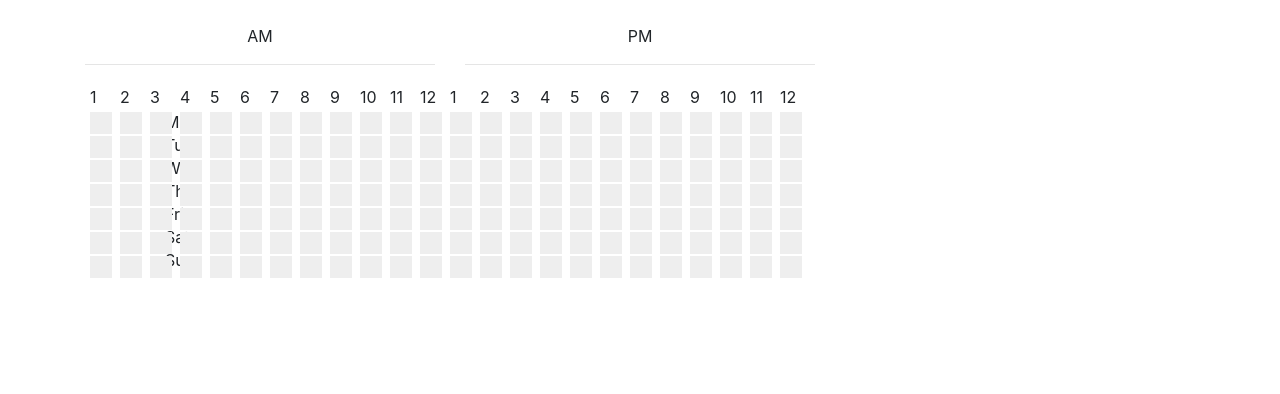
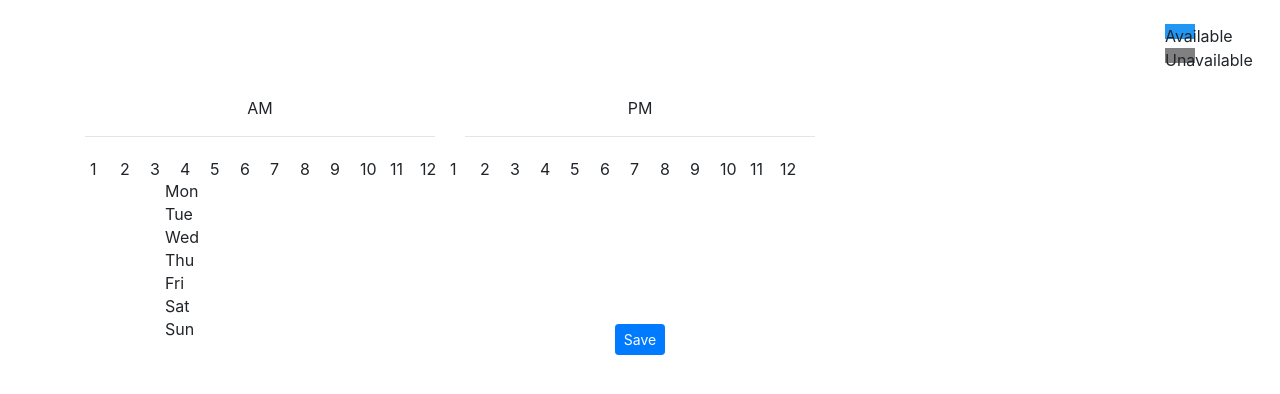
Before and after one commit to FrancisAbouNader/Mini-Project, a React (Create React App) app: page / in a window 1280 px wide. Shown: the top 394 px of the page. Built offline with nearby package versions, Linux system fonts and the light colour scheme.

Commit message:
latest update

```diff
--- a/src/Days.js
+++ b/src/Days.js
@@ -1,23 +1,15 @@
 import React from 'react'
-
 export default function Days() {
     const days=["Mon", "Tue", "Wed", "Thu", "Fri", "Sat", "Sun"]
     return (
         <div>
-
             {
             days.map((days,index) => (
+                <div  key={index} className="days mt-3">
 
-                <div  key={index} className="days mt-3">
-                    <div className="col d-flex flex-row">
-                        <p className="col" style={{ position: "fixed", left: "150px" }}>  {days}</p>
-                        </div>
-
+                        <p className="col" style={{left: "150px" }}>  {days}</p>
                 </div>
             ))
-
-
-
         }
     </div>
 
--- a/src/Hours.js
+++ b/src/Hours.js
@@ -1,5 +1,4 @@
 import React from 'react'
-
 export default function Hours() {
     const time = [1, 2, 3, 4, 5, 6, 7, 8, 9, 10, 11, 12]
     return (
@@ -10,23 +9,22 @@ export default function Hours() {
                                 time.map((time,index) => {
                                     return (
                                         <div key={index} className="col pt-1">
-
                                             {time}
                                         </div>
-                                    )
-                                })
+                                    )})
                             }
                         </div>
             </div>
             <div className="HourPm row">
                         <div className="col-md-6 d-flex flex-row ">
-
-                            {time.map((time,index) => (
+                            {
+                                time.map((time, index) => {
+                                    return (
                                         <div key={index} className="col pt-1">
                                             {time}
                                         </div>
-                            ))}
-
+                                    )})
+                            }
                         </div>
             </div>
         </div>
--- a/src/HoursWeekPicker.js
+++ b/src/HoursWeekPicker.js
@@ -2,20 +2,21 @@ import React from "react"
 import Time from "./Time"
 import Days from "./Days"
 import Hours from "./Hours"
-import SelectBox from "./SelectBox"
 import "./index.css"
+import Legend from "./Legend"
+import Submit from "./Submit"
 function HoursWeekPicker () {
         return (
             <div>
-         <div className="container mt-4">
+                <div className="container mt-4">
+                    <Legend />
+                    <br/>
+                    <br/>
                     <Time/>
                     <Hours/>
-        </div >
+                </div >
                     <Days/>
-
-
-                    <SelectBox/>
-
+                    <Submit/>
             </div>
 
         )
--- /dev/null
+++ b/src/Legend.js
@@ -0,0 +1,24 @@
+import React from 'react'
+import "./index.css"
+export default function Legend() {
+    return (
+        <div>
+            <div className="float-right">
+                <div className="Available">
+                     <p> Available</p>
+                </div>
+            </div>
+            <br />
+
+            <div className="float-right">
+                <div className="Unavailable">
+                     <p> Unavailable</p>
+                </div>
+            </div>
+
+        </div>
+
+
+
+    )
+}
--- a/src/SelectBox.js
+++ b/src/SelectBox.js
@@ -1,39 +1,65 @@
 import React from 'react'
-// import weeklyData from './data'
+import weeklyData from './data'
 import SelectSquare from "./SelectSquare"
 
 function SelectBox() {
    const hours = [1, 2, 3, 4, 5, 6, 7, 8, 9, 10, 11, 12, 13, 14, 15, 16, 17, 18, 19, 20, 21, 22, 23, 24]
-     const days = ["Mon", "Tue", "Wed", "Thu", "Fri", "Sat", "Sun"]
-        return (
+    const days = ["Mon", "Tue", "Wed", "Thu", "Fri", "Sat", "Sun"]
 
+
+
+    // const hour = (hours) => {
+    //     let content = [];
+    //     for (let i = 0; i < hours.length; i++) {
+    //         content.push
+    //             (
+    //                 <div onClick={() =>
+    //                 {
+    //                  console.log(`You selected ${hours[i]}`)
+    //                  }}>
+    //                 <SelectSquare/>
+    //                 </div>
+    //             );
+    //     }
+    //     return content;
+    // };
+    // const day = (days) => {
+    //     let d = [];
+    //     for (let i = 0; i < days.length; i++) {
+    //         d.push
+    //         (
+    //             <div className="row">
+    //                 {hour(hours)}
+    //             </div>
+    //         );
+    //     }
+    //     return d;
+    // };
+
+    return (
             <div className="container">
                 <div className="selectiveBox">
                 {
-                    days.map((item, i) =>
-                    {
+
+                    days.forEach((item, i) => {
                         return (
-                                    <div className="row">
-                                        {hours.map((item2, j) => {
+                            <div className="row">
+                                {hours.forEach((item2, j) => {
+                                    return (
+                                      <p style={{color:"black"}}>hi</p>
 
-                                            return (
-                                                // <div onClick={() => {
-                                                //     console.log(`You have selected ${item} @ ${item2}`)
-                                                // }}>
-                                                //     {/* If weekleydata[i][j]==iteem2 betlawwin bleu  */}
-                                                //     {weeklyData[i].hour.includes(item2) ? <div style={{ backgroundColor: "#047dc4" }} className="card" />
-                                                //     : <div style={{ backgroundColor: hours.color }} className="card" />}
 
-                                                // </div>
-                                                <div onChange={() => {
-                                                        console.log(`You selected ${item} @ ${item2}`)
-                                                    }}>
-                                                   <SelectSquare/>
-                                                    </div>
-                                             )})}
-                                        </div>
-                        )})
-                    }
+
+                                    )
+                                })}
+                            </div>
+                        )
+                    })
+                    // day(days)
+
+
+                        }
+
                      </div>
             </div>
         )
--- a/src/SelectSquare.js
+++ b/src/SelectSquare.js
@@ -8,32 +8,28 @@ export default class SelectSquare extends Component {
             isSelected : false,
         }
         this.handleChange = this.handleChange.bind(this)
-
     }
-
-
     handleChange() {
         this.setState(prevState => ({
             isSelected: !prevState.isSelected
-
         }));
     }
-
     render() {
+        // const completedStyle = {
+        //  backgroundColor :  "#2196f3"
+        // }
+        // console.log(this.state.isSelected)
         console.log(this.state.isSelected)
         return (
-        <label className="container">
-                <input className="checkbox "
-                type="checkbox"
-                checked={this.state.isSelected}
-                onChange={this.handleChange} >
-               </input>
-               <span className="checkmark"></span>
+
+            <label className="container">
+                <div className="checkmark"
+                    onClick={this.handleChange}
+                    // style={this.state.isSelected ? completedStyle : null}
+                    style={{ backgroundColor: this.props.color }}
+                />
+
         </label>
         )
-
-
     }
-
-
 }
--- /dev/null
+++ b/src/Submit.js
@@ -0,0 +1,17 @@
+import React from 'react'
+import SelectBox from './SelectBox'
+
+export default function Submit() {
+    return (
+        <div>
+            <form>
+                <SelectBox />
+                <div className="text-center">
+                <button type="button" className="btn btn-primary btn-sm center-block"  >Save</button>
+                </div>
+
+            </form>
+
+        </div>
+    )
+}
--- a/src/data.js
+++ b/src/data.js
@@ -1,27 +1,41 @@
-const weeklyData = [
+// const weeklyData = [
 
-     {
-        hoursList:[1,2,3,4,5,6,7,8,9,10,11,12,13,14,15,16,17,18,19,20,21,22,23,24]
+//      {
+//         hoursList:[1,2,3,4,5,6,7,8,9,10,11,12,13,14,15,16,17,18,19,20,21,22,23,24]
+//     },
+//      {
+//         hoursList:[1,2,3,4,5,12,14,15,16,17,18,19]
+//     },
+//      {
+//         hoursList:[1,2,3,4,5,12,14,15,16,17,18,19]
+//     },
+//      {
+//         hoursList:[1,2,3,4,5,6,7,8,9,10,11,12,13,18,19,20,21,22,23,24]
+//     },
+//      {
+//         hoursList:[1,2,3,4,5,6,7,8,9,10,11,12,13,14,15,18,19,20,21,22,23,24]
+//     },
+//      {
+//         hoursList:[1,2,3,4,5,6,7,17,18,19,20,21,22,23,24]
+//     },
+
+//     {
+//         hoursList:[1,2,3,4,5,6,7,17,18,19,20,21,22,23,24]
+//     }
+
+// ]
+// export default weeklyData
+
+
+const weeklyData = {
+    1: { // monday
+        hours:[1,2,3,4,5,6, 7, 15, 20]
     },
-     {
-        hoursList:[1,2,3,4,5,12,14,15,16,17,18,19]
+    2: {
+        hours:[1,2,3,4,5,6,7,8,9,10,11,12,13,14,22]
     },
-     {
-        hoursList:[1,2,3,4,5,12,14,15,16,17,18,19]
-    },
-     {
-        hoursList:[1,2,3,4,5,6,7,8,9,10,11,12,13,18,19,20,21,22,23,24]
-    },
-     {
-        hoursList:[1,2,3,4,5,6,7,8,9,10,11,12,13,14,15,18,19,20,21,22,23,24]
-    },
-     {
-        hoursList:[1,2,3,4,5,6,7,17,18,19,20,21,22,23,24]
-    },
-
-    {
-        hoursList:[1,2,3,4,5,6,7,17,18,19,20,21,22,23,24]
+    4: { // thursday
+        hours:[0, 6, 7, 15, 23]
     }
-
-]
+}
 export default weeklyData
--- a/src/index.css
+++ b/src/index.css
@@ -5,7 +5,9 @@
   bottom: 150px;
 }
 .days {
-  padding: 3px;
+  padding: 0px;
+  width: 7px;
+  height: 7px;
 }
 .HourAm {
   position: relative;
@@ -21,3 +23,13 @@
   left: 350px;
   bottom: 10px;
 }
+.Available {
+  background-color: #2196f3;
+  width: 30px;
+  height: 15px;
+}
+.Unavailable {
+  background-color: grey;
+  width: 30px;
+  height: 15px;
+}
--- a/src/selectSquare.css
+++ b/src/selectSquare.css
@@ -1,14 +1,7 @@
 .container {
   position: relative;
-}
-
-/* Hide the browser's default checkbox */
-.container input {
-  position: absolute;
-  opacity: 0;
-  cursor: pointer;
-  height: 0;
-  width: 0;
+  width: auto;
+  height: auto;
 }
 
 /* Create a custom checkbox */
@@ -21,8 +14,3 @@
   padding: 10px;
   background-color: #eee;
 }
-
-/* When the checkbox is checked, add a blue background */
-.container input:checked ~ .checkmark {
-  background-color: #2196f3;
-}
```
Also changed, not shown: src/App.js (+0 -17 lines). Lines whose indentation alone changed are shown as unchanged.
